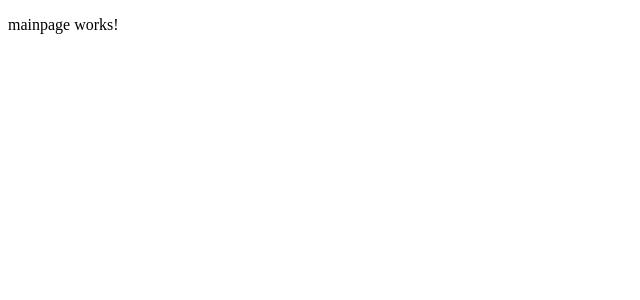
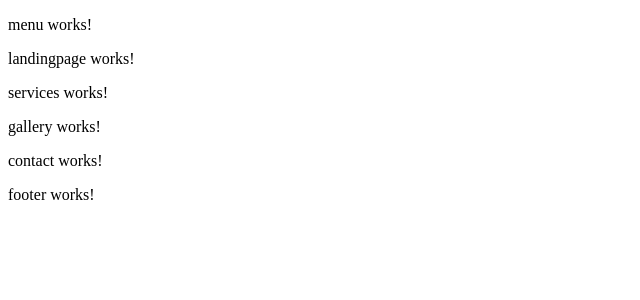
Before and after one commit to KayBeckmann/glogau, an Angular app: page / in a window 1280 px wide. Shown: the top 300 px of the page, without its empty margins (0-640 px from the left). Built offline with nearby package versions, Linux system fonts and the light colour scheme.

Commit message:
edit mainpage. add components

```diff
--- a/src/app/app.component.html
+++ b/src/app/app.component.html
@@ -1 +1,3 @@
+<app-menu></app-menu>
 <router-outlet></router-outlet>
+<app-footer></app-footer>
--- a/src/app/mainpage/mainpage.component.html
+++ b/src/app/mainpage/mainpage.component.html
@@ -1 +1,4 @@
-<p>mainpage works!</p>
+<app-landingpage></app-landingpage>
+<app-services></app-services>
+<app-gallery></app-gallery>
+<app-contact></app-contact>
```
Also changed, not shown: src/app/app.component.ts (+10 -8 lines), src/app/mainpage/mainpage.component.ts (+15 -8 lines).
